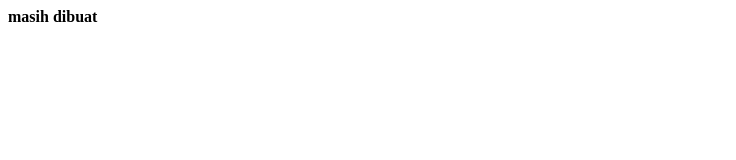
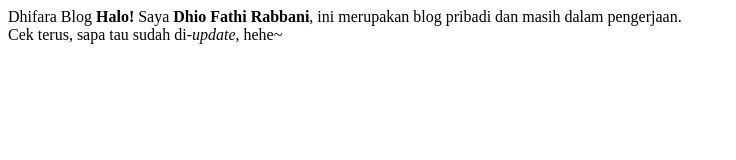
Before and after one commit to dhifara/dhifara.github.io, a plain HTML site: page index.html in a window 1280 px wide. Shown: the whole page, without its empty margins (0-736 px from the left). Drawn offline with Linux system fonts and the light colour scheme.

Commit message:
Update index.html

```diff
--- a/index.html
+++ b/index.html
@@ -1 +1,9 @@
-<b> masih dibuat </b>
+<html>
+  <head>
+    Dhifara Blog
+  </head>
+  <body>
+    <b>Halo!</b> Saya <b>Dhio Fathi Rabbani</b>, ini merupakan blog pribadi dan masih dalam pengerjaan. </br>
+    Cek terus, sapa tau sudah di-<i>update</i>, hehe~
+  </body>
+</html>
```
